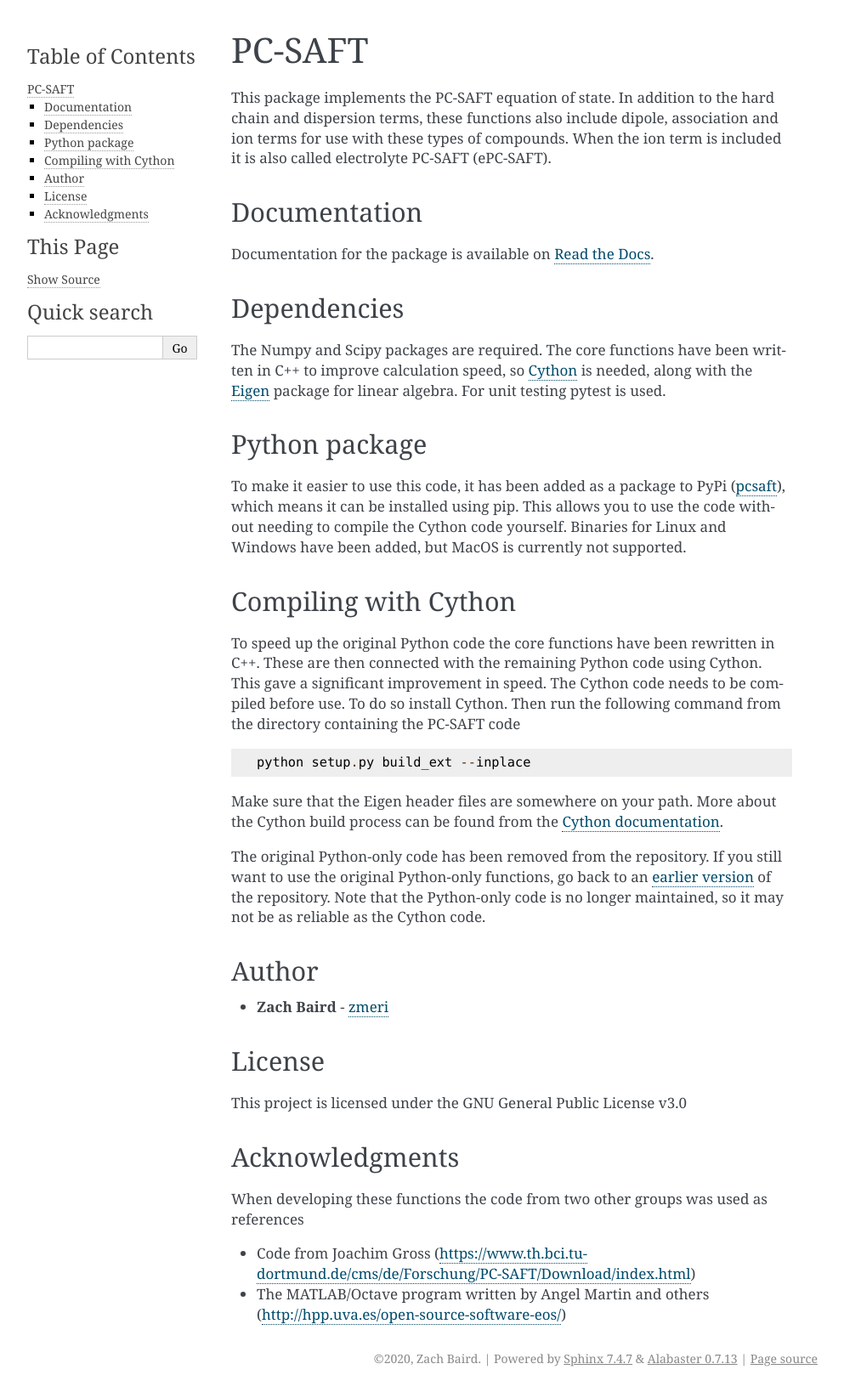
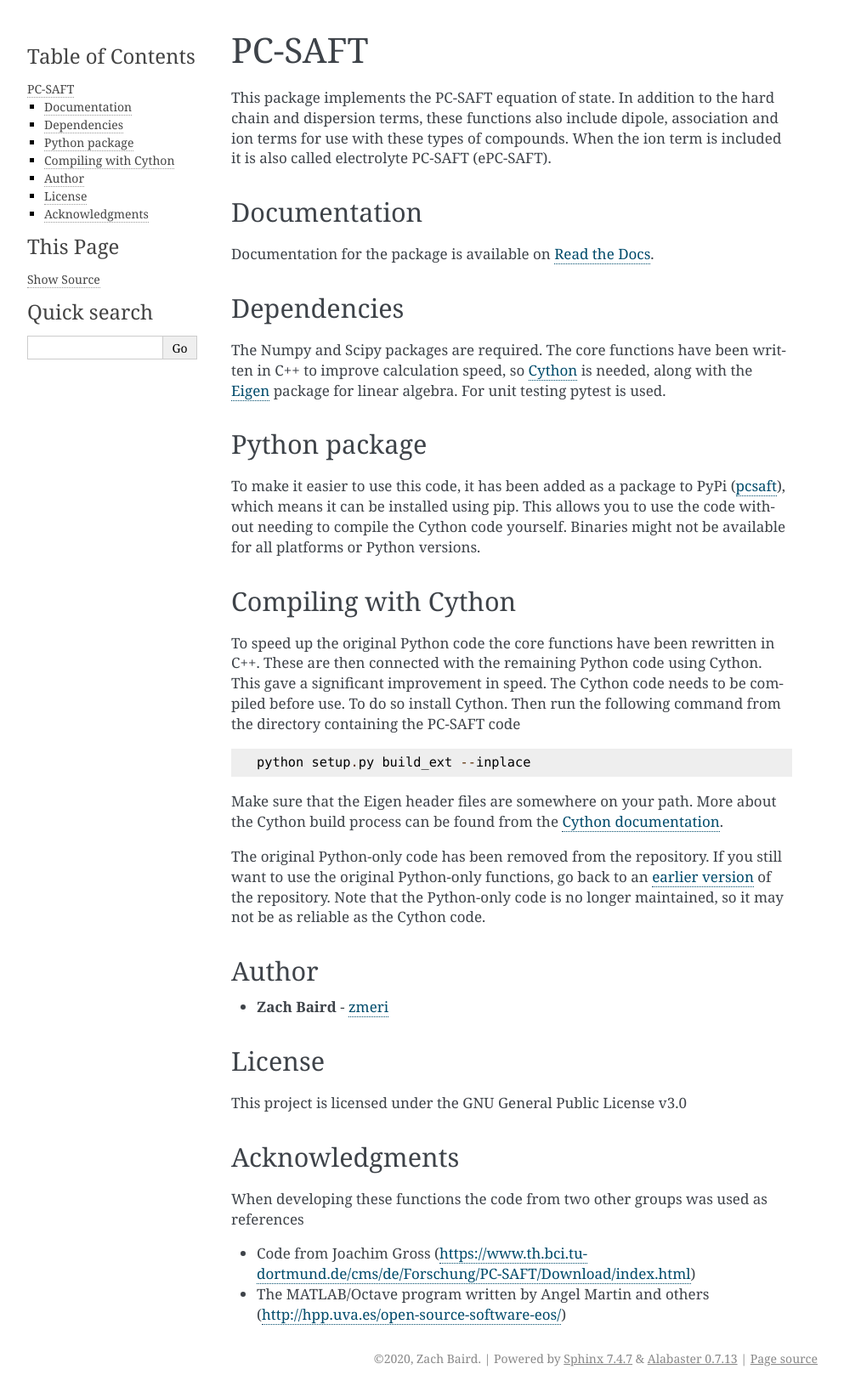
Before and after one commit to zmeri/PC-SAFT, a Sphinx documentation site: the page built from docs/README.rst, in a window 1280 px wide. Shown: the whole page at 85% size, without its empty margins (148-1141 px from the left). Built offline with Sphinx 7.4.7, drawn with Linux system fonts in a browser that asks for light colours.

Commit message:
updating readme

```diff
--- a/docs/README.rst
+++ b/docs/README.rst
@@ -16,7 +16,7 @@ The Numpy and Scipy packages are required. The core functions have been written
 Python package
 --------------
 
-To make it easier to use this code, it has been added as a package to PyPi (pcsaft_), which means it can be installed using pip. This allows you to use the code without needing to compile the Cython code yourself. Binaries for Linux and Windows have been added, but MacOS is currently not supported.
+To make it easier to use this code, it has been added as a package to PyPi (pcsaft_), which means it can be installed using pip. This allows you to use the code without needing to compile the Cython code yourself. Binaries might not be available for all platforms or Python versions.
 
 Compiling with Cython
 ---------------------
--- a/setup.py
+++ b/setup.py
@@ -21,7 +21,7 @@ setup(name='pcsaft',
       author="Zach Baird",
       description="The PC-SAFT equation of state, including dipole, association and ion terms.",
       long_description=long_description,
-      long_description_content_type="text/markdown",
+      long_description_content_type="text/x-rst",
       url="https://github.com/zmeri/PC-SAFT",
       packages=find_packages(),
       install_requires=[
```
